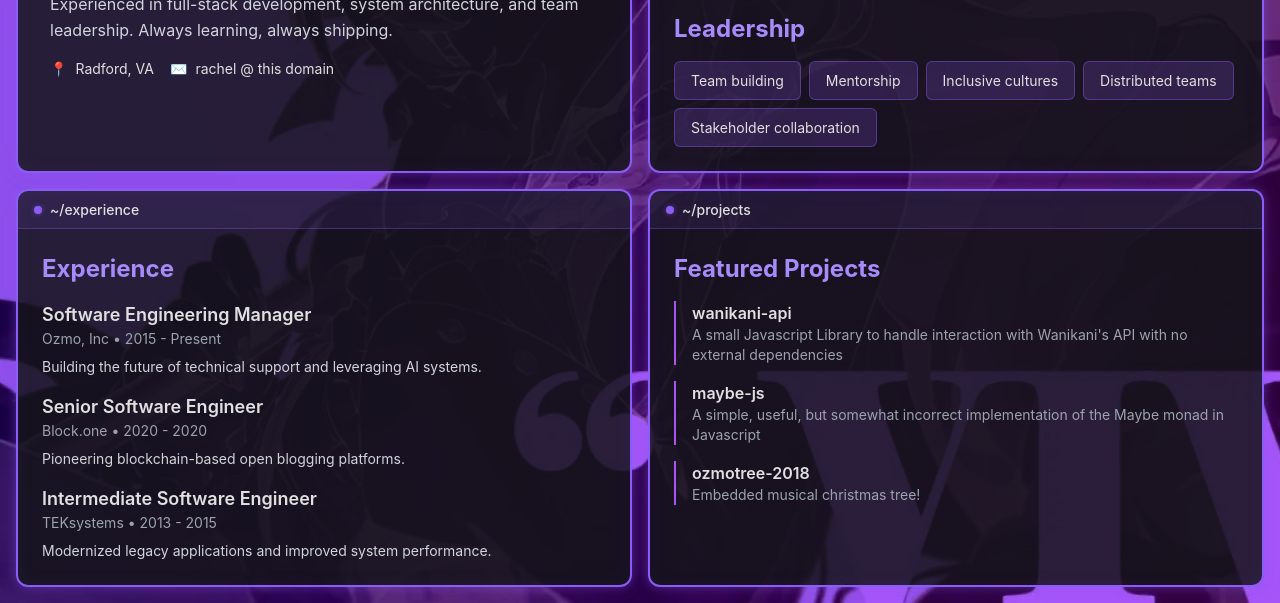
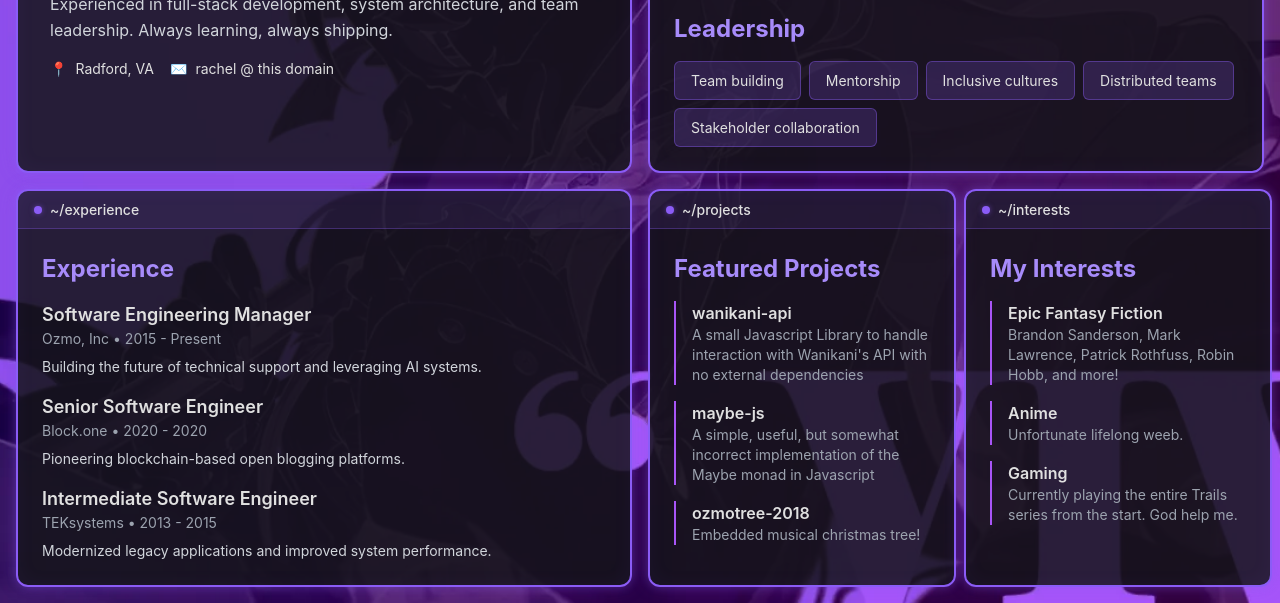
Before and after one commit to takakoshimizu/halcyondays-2, a plain HTML site: page index.html in a window 1280 px wide. Shown: the part 427-1030 px from the top of the page. Drawn offline with nearby package versions, Linux system fonts and the light colour scheme.

Commit message:
feat: nerd it up more

```diff
--- a/index.html
+++ b/index.html
@@ -159,7 +159,8 @@
             </div>
         </section>
 
-        <section class="tile-window tile-bottom-right flex flex-col">
+        <div class="tile-bottom-right flex flex-row gap-2">
+            <section class="tile-window flex flex-col basis-1/2 grow-0 shrink-0">
                 <div class="window-titlebar">
                     <div class="window-dot"></div>
                     <span>~/projects</span>
@@ -168,20 +169,44 @@
                     <h2 class="text-2xl font-bold mb-4 accent-purple">Featured Projects</h2>
                     <ul class="space-y-4">
                         <li class="border-l-2 border-purple-500 pl-4">
-                        <h3 class="font-semibold">wanikani-api</h3>
+                            <h3 class="font-semibold"><a href="https://github.com/takakoshimizu/wanikani-api">wanikani-api</a></h3>
                             <p class="text-sm text-gray-400">A small Javascript Library to handle interaction with Wanikani's API with no external dependencies</p>
                         </li>
                         <li class="border-l-2 border-purple-500 pl-4">
-                        <h3 class="font-semibold">maybe-js</h3>
+                            <h3 class="font-semibold"><a href="https://github.com/takakoshimizu/maybe-js">maybe-js</a></h3>
                             <p class="text-sm text-gray-400">A simple, useful, but somewhat incorrect implementation of the Maybe monad in Javascript</p>
                         </li>
                         <li class="border-l-2 border-purple-500 pl-4">
-                        <h3 class="font-semibold">ozmotree-2018</h3>
+                            <h3 class="font-semibold"><a href="https://github.com/takakoshimizu/ozmotree-2018">ozmotree-2018</a></h3>
                             <p class="text-sm text-gray-400">Embedded musical christmas tree!</p>
                         </li>
                     </ul>
                 </div>
             </section>
+            <section class="tile-window flex flex-col basis-1/2 grow-0 shrink-0">
+                <div class="window-titlebar">
+                    <div class="window-dot"></div>
+                    <span>~/interests</span>
+                </div>
+                <div class="p-6 flex-1 overflow-auto">
+                    <h2 class="text-2xl font-bold mb-4 accent-purple">My Interests</h2>
+                    <ul class="space-y-4">
+                        <li class="border-l-2 border-purple-500 pl-4">
+                            <h3 class="font-semibold">Epic Fantasy Fiction</h3>
+                            <p class="text-sm text-gray-400">Brandon Sanderson, Mark Lawrence, Patrick Rothfuss, Robin Hobb, and more!</p>
+                        </li>
+                        <li class="border-l-2 border-purple-500 pl-4">
+                            <h3 class="font-semibold">Anime</h3>
+                            <p class="text-sm text-gray-400">Unfortunate lifelong weeb.</p>
+                        </li>
+                        <li class="border-l-2 border-purple-500 pl-4">
+                            <h3 class="font-semibold">Gaming</h3>
+                            <p class="text-sm text-gray-400">Currently playing the entire Trails series from the start. God help me.</p>
+                        </li>
+                    </ul>
+                </div>
+            </section>
+        </div>
     </main>
 
     <!-- JavaScript for live clock and wifi stats -->
--- a/style.css
+++ b/style.css
@@ -127,6 +127,10 @@ body {
     .tile-bottom-right {
         grid-column: 1;
         grid-row: auto;
+    }
+
+    .tile-bottom-right {
+        flex-direction: column !important;
     }
 }
 
```
Lines whose indentation alone changed are shown as unchanged.
